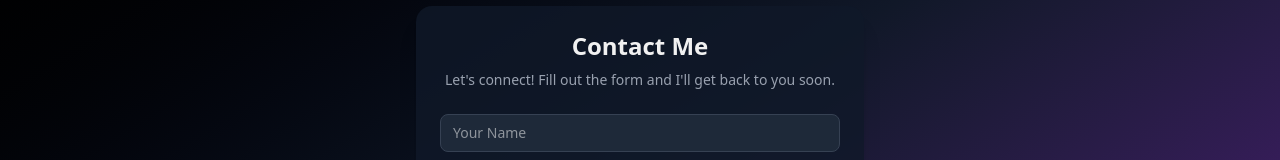
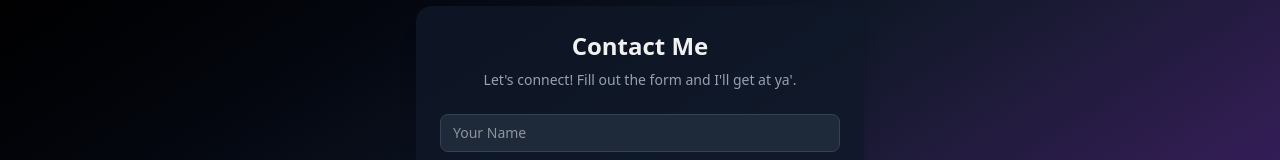
Before and after one commit to Strixyl/portfolio_site, a Next.js app: page /contact in a window 1280 px wide. Shown: the part 239-399 px from the top of the page. Built offline with nearby package versions, Linux system fonts and the light colour scheme.

Commit message:
contact page update

```diff
--- a/pages/contact.tsx
+++ b/pages/contact.tsx
@@ -18,7 +18,7 @@ export default function Contact() {
         <div className="w-full max-w-md bg-gray-900/80 rounded-2xl shadow-xl p-6">
           <h1 className="text-2xl font-bold mb-2 text-center">Contact Me</h1>
           <p className="text-gray-400 text-sm text-center mb-6">
-            Let's connect! Fill out the form and I'll get back to you soon.
+            Let's connect! Fill out the form and I'll get at ya'.
           </p>
           <form className="space-y-4">
             <input
```
